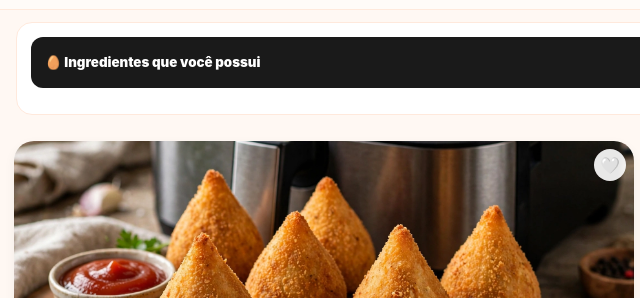
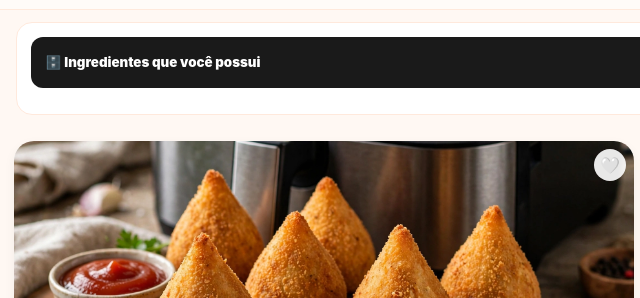
Before and after one commit to hkanimacaodigital/hk-receitas, a plain HTML site: page index.html in a window 1280 px wide. Shown: the part 195-493 px from the top of the page, 0-640 px from the left. Drawn offline with Linux system fonts and the light colour scheme; grey boxes are pictures that could not be loaded.

Commit message:
Update index.html

```diff
--- a/index.html
+++ b/index.html
@@ -50,7 +50,7 @@
   <!-- GELADEIRA INTELIGENTE - NOVO -->
   <div id="box-ingredientes-possuo" style="margin:12px 16px;background:white;border:1.5px solid #FFE9DC;border-radius:16px;padding:14px">
     <button onclick="abrirModalIngredientesPossuo()" style="width:100%;background:#1A1A1A;color:white;border:none;padding:14px;border-radius:12px;font-weight:900;display:flex;justify-content:space-between;align-items:center;cursor:pointer">
-      <span>🥚 Ingredientes que você possui</span>
+      <span>🗄️ Ingredientes que você possui</span>
       <span id="contador-ingredientes-possuo" style="background:#FF6B35;padding:4px 10px;border-radius:20px;font-size:12px">0 selecionados</span>
     </button>
     <div id="receitas-filtradas-possuo" style="margin-top:12px"></div>
```
